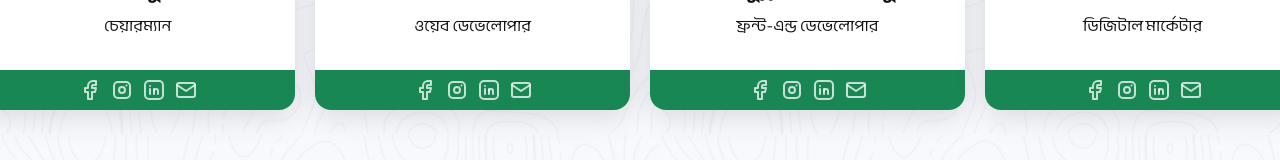
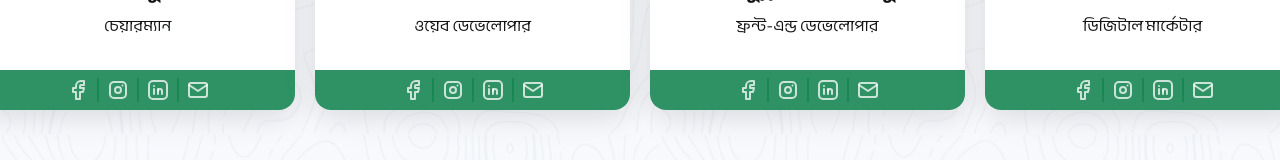
Before and after one commit to absoftlab99/minimal-agency, a Next.js app: page / in a window 1280 px wide. Shown: the part 2395-2555 px from the top of the page. Built offline with nearby package versions, Linux system fonts and the light colour scheme.

Commit message:
some changes in team section

```diff
--- a/src/components/Home/TeamCard.tsx
+++ b/src/components/Home/TeamCard.tsx
@@ -29,10 +29,13 @@ const TeamCard: React.FC<TeamMemberProps> = ({ name, designation, photo, faceboo
                 <h1 className='text-center font-bold text-[18px] md:text-[22px]'>{name}</h1>
                 <p className='text-center text-[14px] md:text-[16px]'>{designation}</p>
             </div>
-            <div className="flex justify-center items-center bg-success gap-2 py-2">
+            <div className="flex justify-center items-center bg-success bg-opacity-90 py-2">
                 <Link className='text-[24px] text-white text-opacity-75' href={facebook}><TbBrandFacebook></TbBrandFacebook></Link>
+                <div className="divider divider-success divider-horizontal mx-0"></div>
                 <Link className='text-[24px] text-white text-opacity-75' href={instagram}><TbBrandInstagram></TbBrandInstagram></Link>
+                <div className="divider divider-success divider-horizontal mx-0"></div>
                 <Link className='text-[24px] text-white text-opacity-75' href={linkedin}><TbBrandLinkedin></TbBrandLinkedin></Link>
+                <div className="divider divider-success divider-horizontal mx-0"></div>
                 <Link className='text-[24px] text-white text-opacity-75' href={`mailto:${email}`}><TbMail></TbMail></Link>
             </div>
         </div>
--- a/tailwind.config.ts
+++ b/tailwind.config.ts
@@ -25,6 +25,7 @@ export default {
           "accent": "#074da3",
           "neutral": "#212529",
           "base-100": "#def2ff",
+          "base-200": "#ffffff",
           "info": "#3abff8",
           "success": "#198754",
           "warning": "#ffc107",
```
